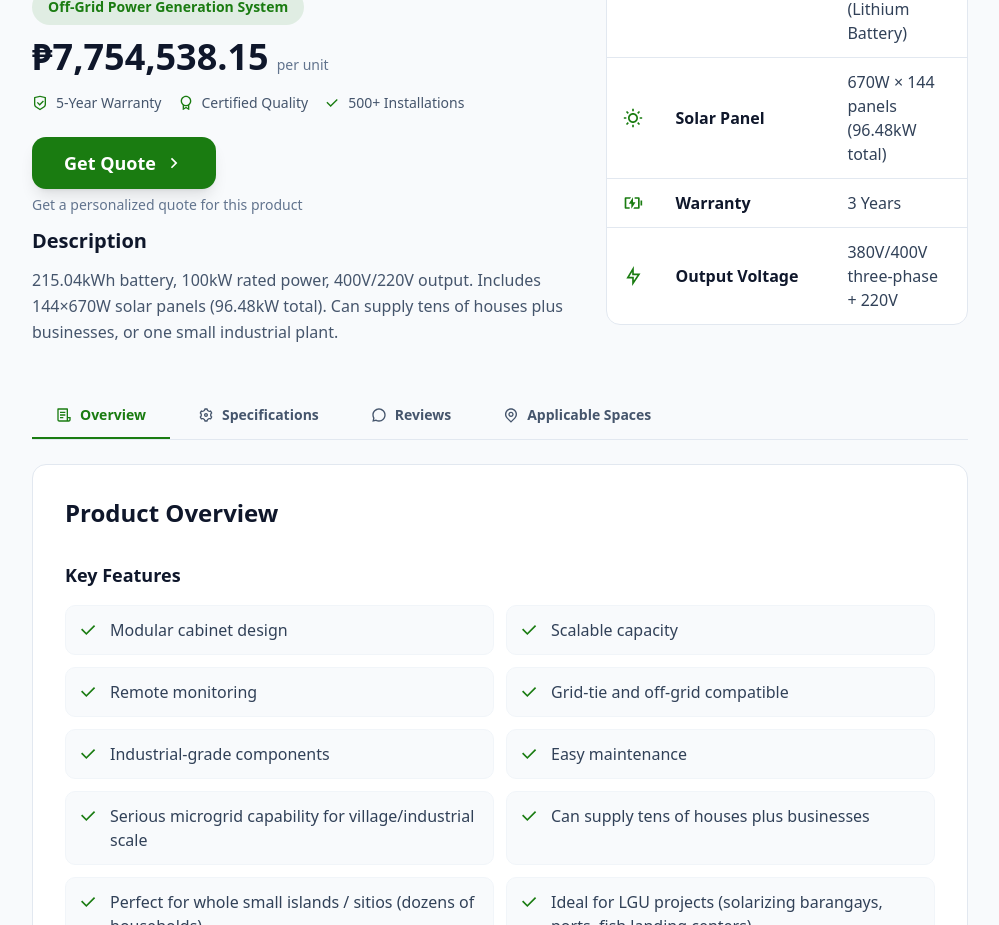
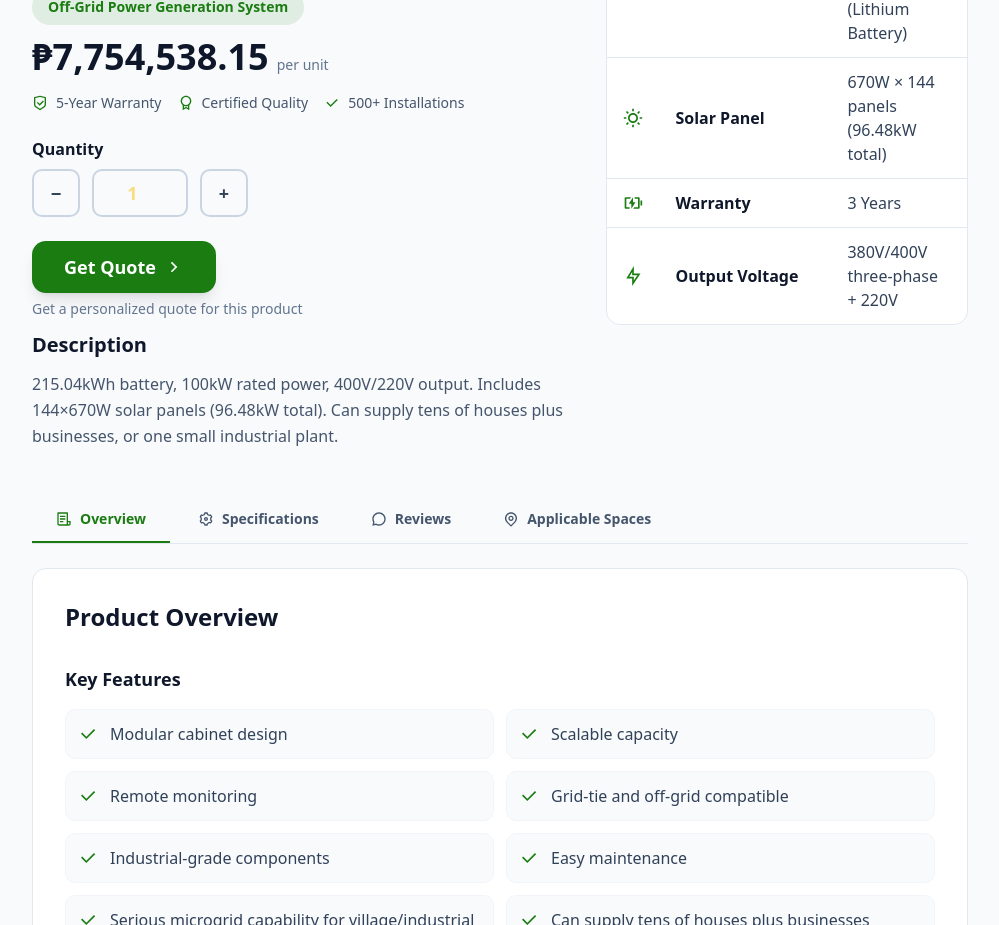
Before and after one commit to qaez0/Volthub, a Next.js app: page /products/cabinet-14 in a window 1280 px wide. Shown: the part 900-1825 px from the top of the page, without its empty margins (140-1139 px from the left). Built offline with nearby package versions, Linux system fonts and the light colour scheme.

Commit message:
UPATE: product QTY

```diff
--- a/src/app/products/components/ProductDetail.tsx
+++ b/src/app/products/components/ProductDetail.tsx
@@ -59,6 +59,7 @@ export default function ProductDetail({ product }: ProductDetailProps) {
   const [activeTab, setActiveTab] = useState<"overview" | "specifications" | "reviews" | "projects">("overview");
   const [isImageModalOpen, setIsImageModalOpen] = useState(false);
   const [modalImageIndex, setModalImageIndex] = useState(0);
+  const [quantity, setQuantity] = useState(1);
 
   // Variant-based pricing (for products that define prices on variations)
   const pricedVariations =
@@ -320,10 +321,45 @@ export default function ProductDetail({ product }: ProductDetailProps) {
             </div>
           </div>
 
+          {/* Quantity Input */}
+          <div className="pt-2 md:pt-3">
+            <label className="block text-sm md:text-base font-semibold text-slate-900 mb-2">
+              Quantity
+            </label>
+            <div className="flex items-center gap-2 md:gap-3">
+              <button
+                type="button"
+                onClick={() => setQuantity((prev) => Math.max(1, prev - 1))}
+                className="flex items-center justify-center w-10 h-10 md:w-12 md:h-12 rounded-lg border-2 border-slate-300 hover:border-primary hover:bg-primary/5 text-slate-700 hover:text-primary transition-all font-bold text-lg"
+                aria-label="Decrease quantity"
+              >
+                −
+              </button>
+              <input
+                type="number"
+                min="1"
+                value={quantity}
+                onChange={(e) => {
+                  const value = parseInt(e.target.value) || 1;
+                  setQuantity(Math.max(1, value));
+                }}
+                className="w-20 md:w-24 h-10 md:h-12 text-center text-base md:text-lg font-semibold border-2 border-slate-300 rounded-lg focus:border-primary focus:ring-2 focus:ring-primary/20 outline-none"
+              />
+              <button
+                type="button"
+                onClick={() => setQuantity((prev) => prev + 1)}
+                className="flex items-center justify-center w-10 h-10 md:w-12 md:h-12 rounded-lg border-2 border-slate-300 hover:border-primary hover:bg-primary/5 text-slate-700 hover:text-primary transition-all font-bold text-lg"
+                aria-label="Increase quantity"
+              >
+                +
+              </button>
+            </div>
+          </div>
+
           {/* Get Quote Button - Prominent CTA */}
           <div className="pt-2 md:pt-3">
             <Link
-              href={`/contact?subject=quote&product=${encodeURIComponent(product.category)}&productName=${encodeURIComponent(product.name)}`}
+              href={`/contact?subject=quote&product=${encodeURIComponent(product.category)}&productName=${encodeURIComponent(product.name)}&quantity=${quantity}`}
               className="inline-flex items-center justify-center gap-2 w-full md:w-auto bg-primary hover:bg-primary/90 text-white font-bold px-6 py-2.5 md:px-8 md:py-3 rounded-xl shadow-lg hover:shadow-xl transition-all duration-300 text-base md:text-lg group"
             >
               <span>Get Quote</span>
@@ -1559,7 +1595,7 @@ export default function ProductDetail({ product }: ProductDetailProps) {
         </p>
         <div className="flex flex-col sm:flex-row gap-3 md:gap-4 justify-center items-center">
           <Link
-            href={`/contact?subject=quote&product=${encodeURIComponent(product.category)}&productName=${encodeURIComponent(product.name)}`}
+            href={`/contact?subject=quote&product=${encodeURIComponent(product.category)}&productName=${encodeURIComponent(product.name)}&quantity=${quantity}`}
             className="inline-flex items-center gap-2 bg-white text-primary px-6 py-2.5 md:px-8 md:py-3 rounded-xl font-semibold hover:bg-slate-100 transition-colors text-sm md:text-base"
           >
             Get Quote
```
